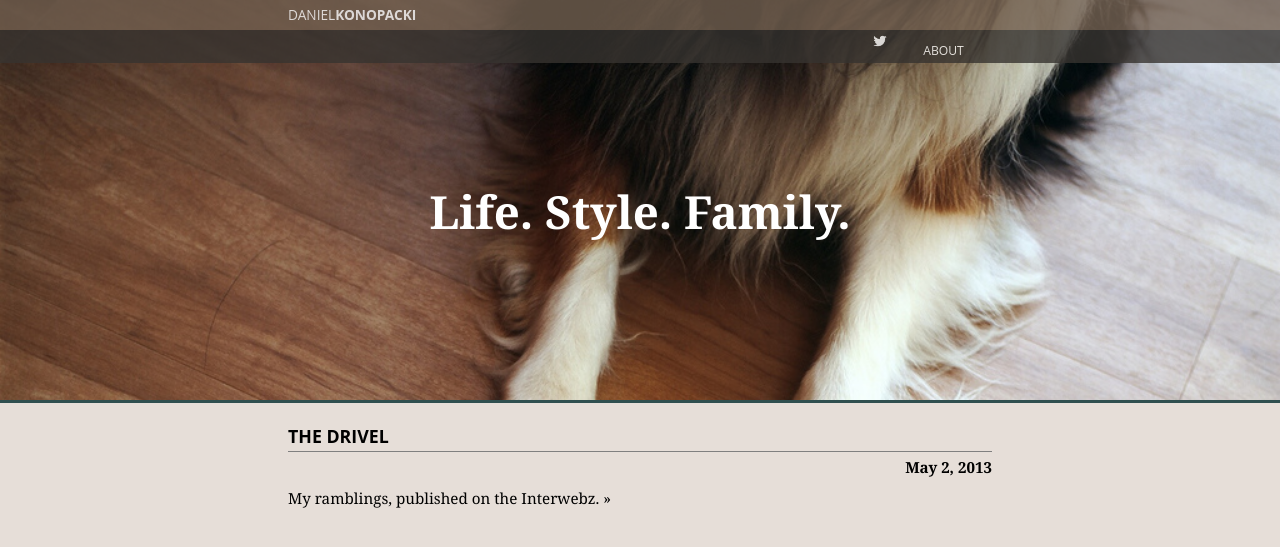
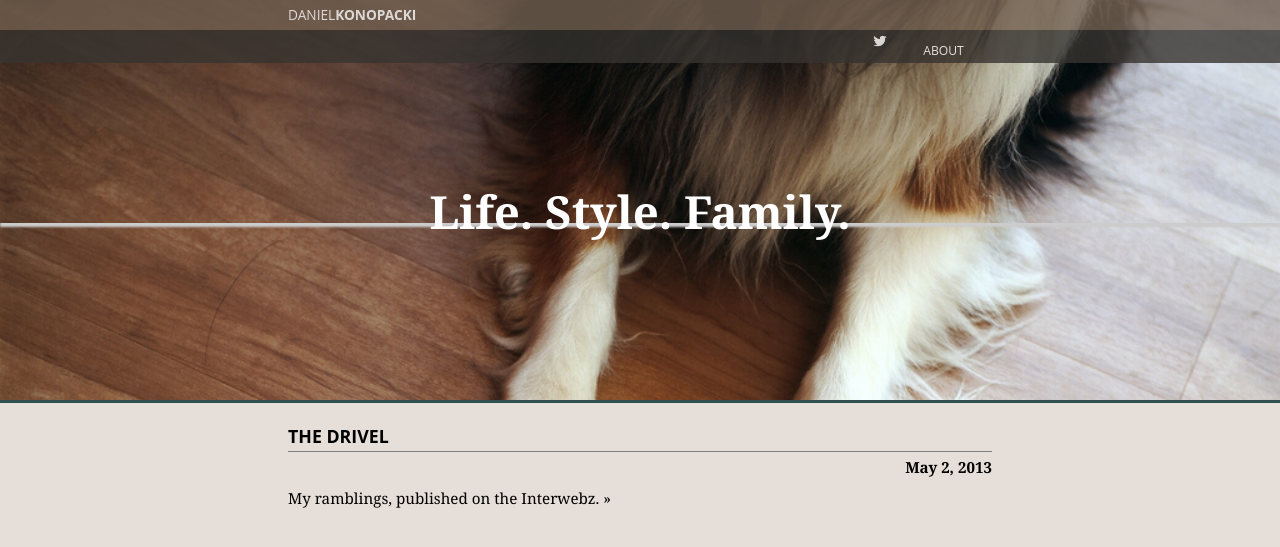
Before and after one commit to danielkonopacki/danielkonopacki.github.com, a Jekyll site: the page built from index.html, in a window 1280 px wide. Shown: the top 547 px of the page. Built offline with Jekyll 4.4.1, drawn with Linux system fonts in a browser that asks for light colours; Markdown is read by kramdown in place of the engine named in the settings.

Commit message:
Style changes

```diff
--- a/css/layout.css
+++ b/css/layout.css
@@ -35,6 +35,9 @@
   color: white;
   font-size: 300%;
   text-align: center;
+  -moz-box-shadow: 2px 2px 2px 2px #ccc;
+  -webkit-box-shadow: 2px 2px 2px 2px #ccc;
+  box-shadow: 2px 2px 2px 2px #ccc;
 }
 
 #social-media a {
```
Also changed, not shown: 1 other file.
